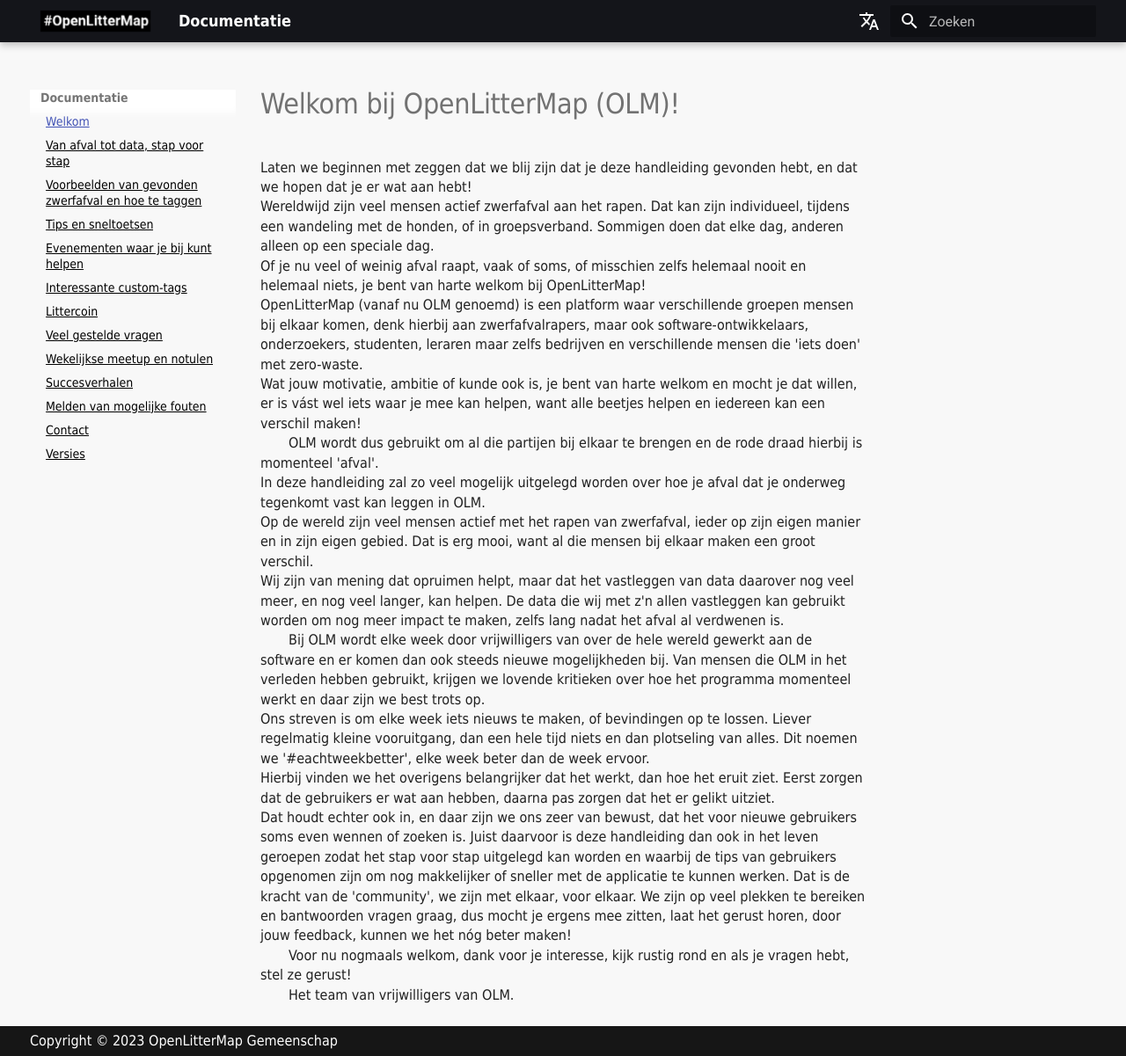
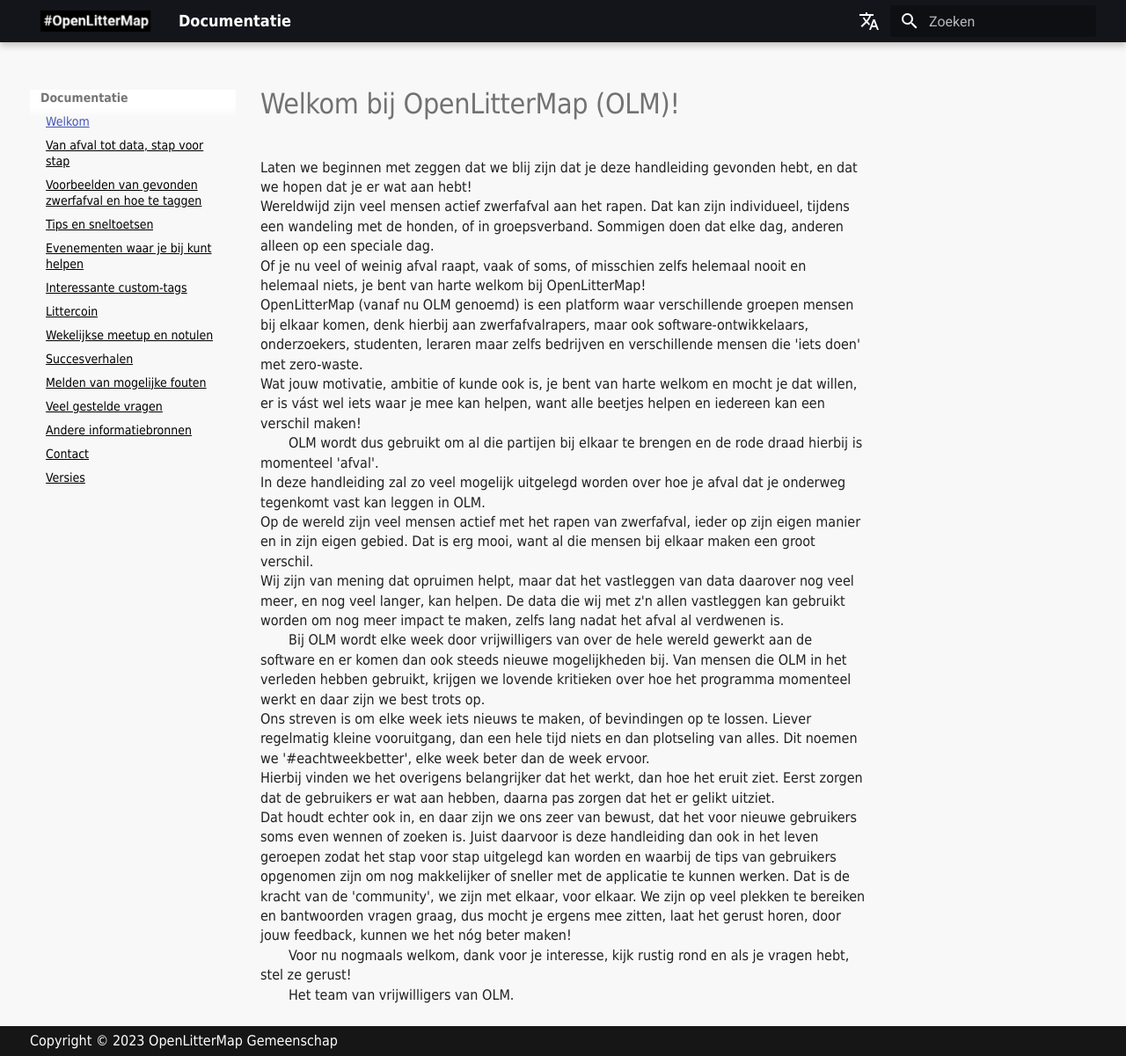
Before and after one commit to phummelen/olm-documentation, an MkDocs documentation site: the page built from documentation/docs/nl/index.md, in a window 1280 px wide and 1201 px high. Shown: the whole window at 88% size. Built offline with MkDocs 1.6.1 and Material for MkDocs 9.7.7, drawn with Linux system fonts in a browser that asks for light colours; comment, search, counter and statistics services are not loaded.

Commit message:
Update mkdocs.yml

```diff
--- a/documentation/config/nl/mkdocs.yml
+++ b/documentation/config/nl/mkdocs.yml
@@ -54,9 +54,10 @@
 - Evenementen waar je bij kunt helpen: events.md
 - Interessante custom-tags: customtags.md
 - Littercoin: littercoin.md
-- Veel gestelde vragen: faq.md
 - Wekelijkse meetup en notulen: meetup.md
 - Succesverhalen: success-stories.md
 - Melden van mogelijke fouten: issues.md
+- Veel gestelde vragen: faq.md
+- Andere informatiebronnen: other-sources.md
 - Contact: contact.md
 - Versies: releases.md
```
